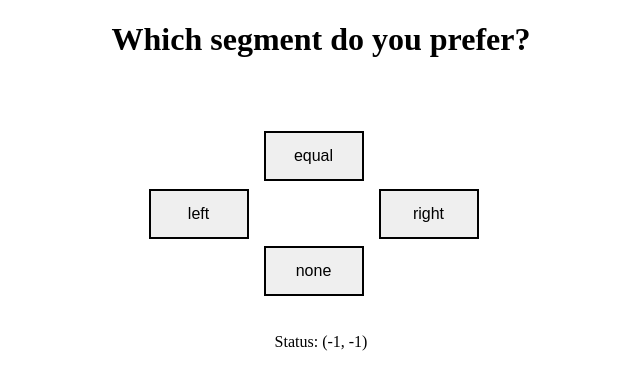
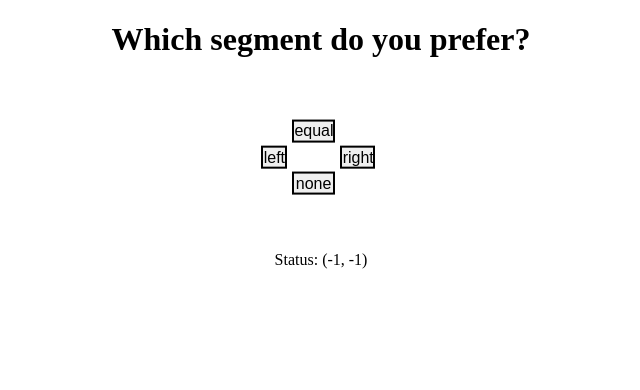
Before and after one commit to katharina-lang/rlhf, a Flask app: page / in a window 1280 px wide. Shown: the top 390 px of the page, without its empty margins (319-959 px from the left). Run offline with Flask 3, Linux system fonts and the light colour scheme; data that the repository does not hold is empty.

Commit message:
Small changes

```diff
--- a/rlhf/utils/templates/index.html
+++ b/rlhf/utils/templates/index.html
@@ -117,18 +117,17 @@
             grid-template-columns: max-content max-content max-content;
             gap: 5%;
             padding: 2%;
+            bottom: 5%;
         }
 
         .button {
-            display: flex; /* Flexbox hinzufügen */
-            align-items: center; /* Text vertikal zentrieren */
-            justify-content: center; /* Text horizontal zentrieren */
-            width: 100px; /* Einheitliche Breite */
-            height: 50px; /* Einheitliche Höhe */
-            font-size: 16px; /* Konsistente Schriftgröße */
+            text-align: center;
+            padding: 1%;
+            font-size: 100%;
             cursor: pointer;
+            width: 100%;
             border: 2px solid black;
-            box-sizing: border-box; /* Padding zählt nicht zur Gesamtgröße */
+            transform: translateY(-50%);
         }
 
         #status-container {
```
Also changed, not shown: rlhf/core/labeling.py (+0 -15 lines), rlhf/scripts/main.py (+3 -9 lines).
